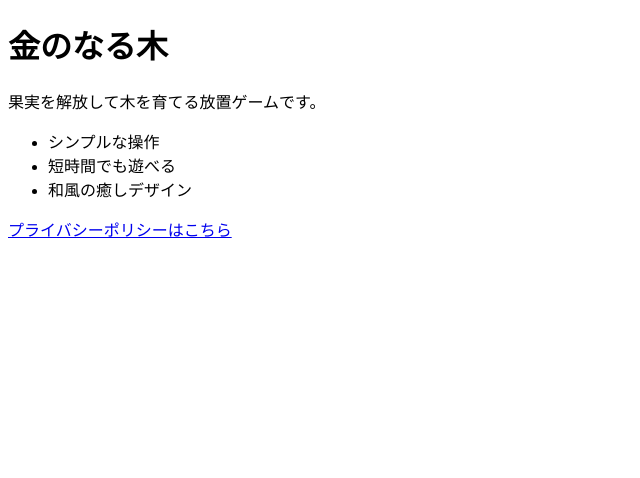
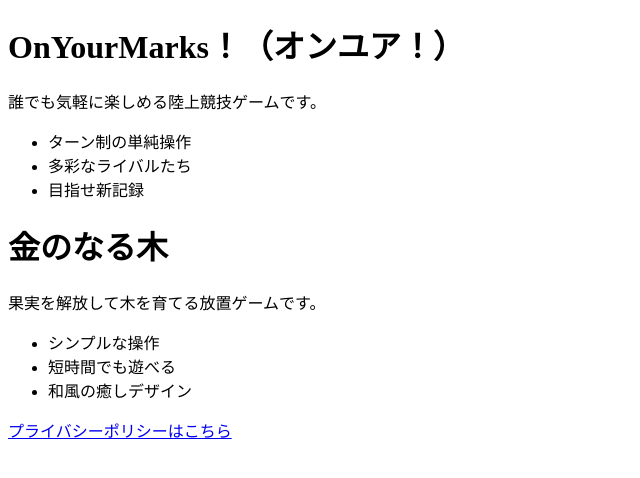
Before and after one commit to mytysoh/mytysoh.github.io, a plain HTML site: page index.html in a window 1280 px wide. Shown: the whole page, without its empty margins (0-640 px from the left). Drawn offline with Linux system fonts and the light colour scheme.

Commit message:
Update index.html

```diff
--- a/index.html
+++ b/index.html
@@ -5,6 +5,13 @@
   <title>NKMGameing - アプリ紹介</title>
 </head>
 <body>
+  <h1>OnYourMarks！（オンユア！）</h1>
+  <p>誰でも気軽に楽しめる陸上競技ゲームです。</p>
+  <ul>
+    <li>ターン制の単純操作</li>
+    <li>多彩なライバルたち</li>
+    <li>目指せ新記録</li>
+  </ul>
   <h1>金のなる木</h1>
   <p>果実を解放して木を育てる放置ゲームです。</p>
   <ul>
```
